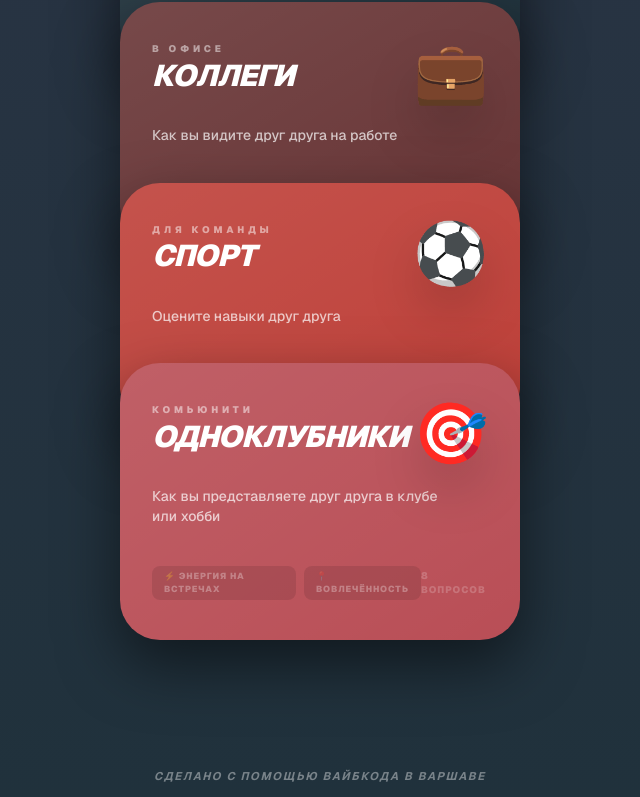
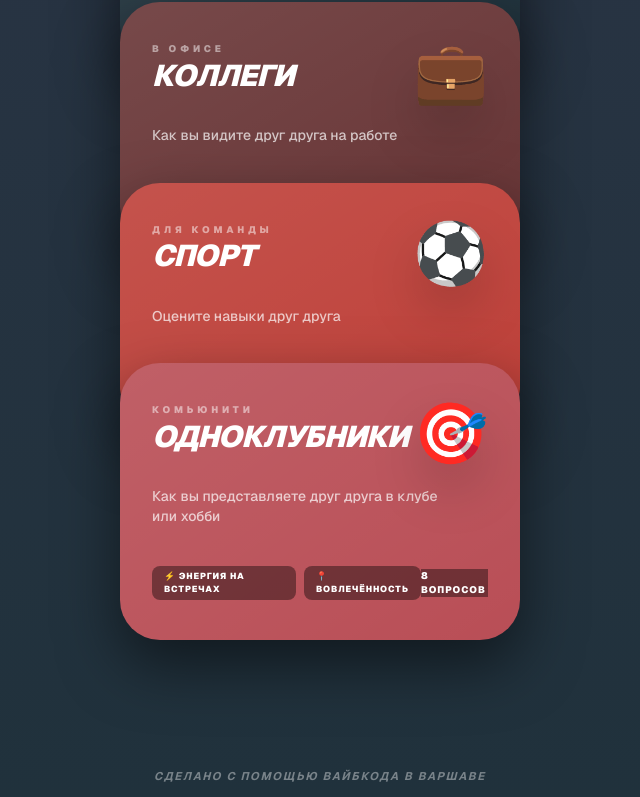
Before and after one commit to ivanshyla/knowing-you-app, a Next.js app: page / in a window 1280 px wide. Shown: the part 1643-2440 px from the top of the page, without its empty margins (320-960 px from the left). Built offline with nearby package versions, Linux system fonts and the light colour scheme.

Commit message:
fix: make card labels more visible

```diff
--- a/app/page.tsx
+++ b/app/page.tsx
@@ -134,12 +134,12 @@ function PackCard({ pack, index, color }: { pack: QuestionPack; index: number; c
         <div className="mt-10 flex items-center justify-between">
           <div className="flex gap-2">
             {pack.questions.slice(0, 2).map((q) => (
-              <span key={q.text} className="text-[0.55rem] font-black uppercase tracking-widest text-white/30 bg-black/10 px-3 py-1 rounded-lg">
+              <span key={q.text} className="text-[0.55rem] font-black uppercase tracking-widest text-white bg-black/40 px-3 py-1 rounded-lg">
                 {q.icon} {q.text}
               </span>
             ))}
           </div>
-          <span className="text-[0.6rem] font-black text-white/20 uppercase tracking-widest">{pack.questions.length} ВОПРОСОВ</span>
+          <span className="text-[0.6rem] font-black text-white bg-black/40 uppercase tracking-widest">{pack.questions.length} ВОПРОСОВ</span>
         </div>
       </div>
 
```
